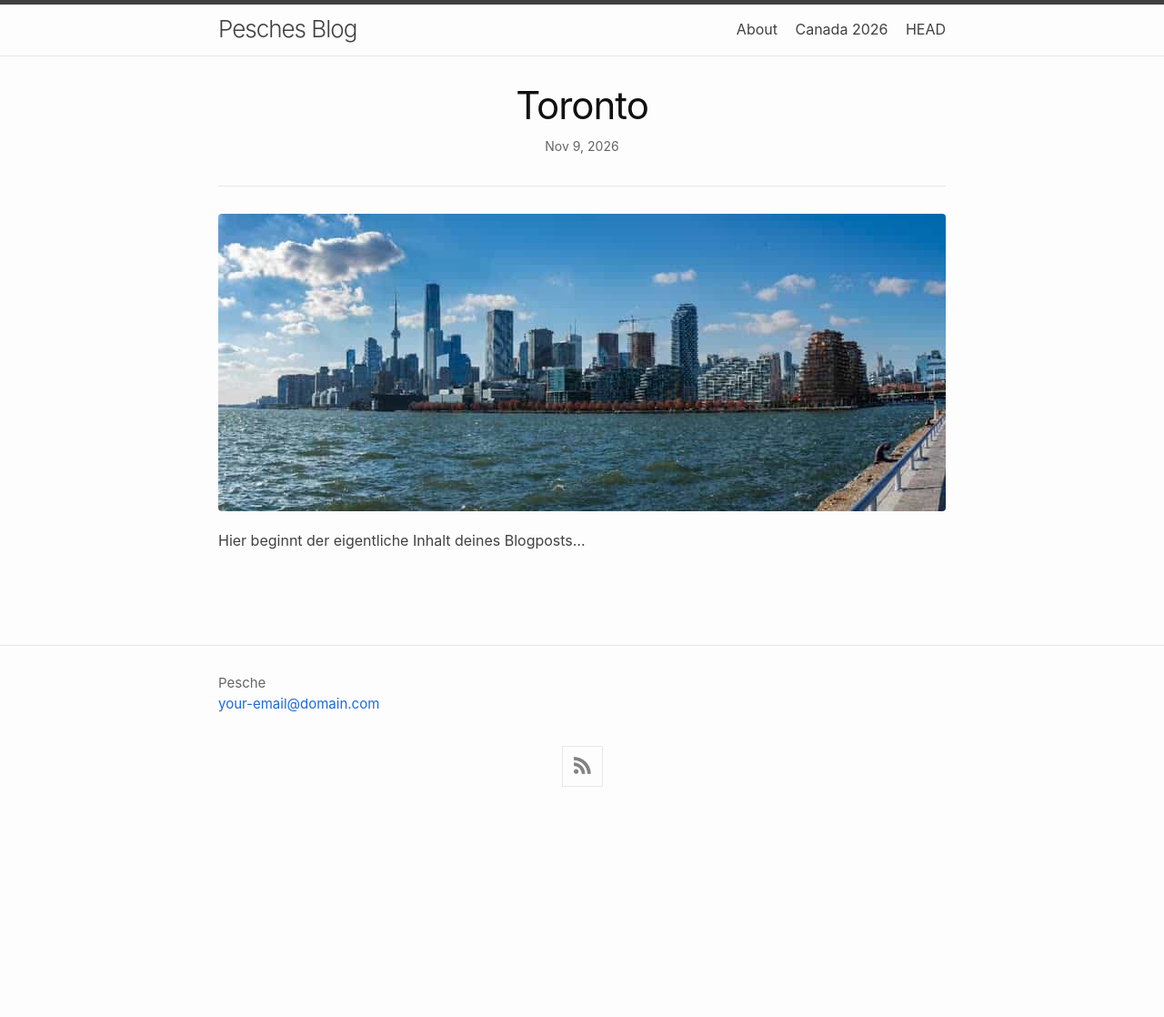
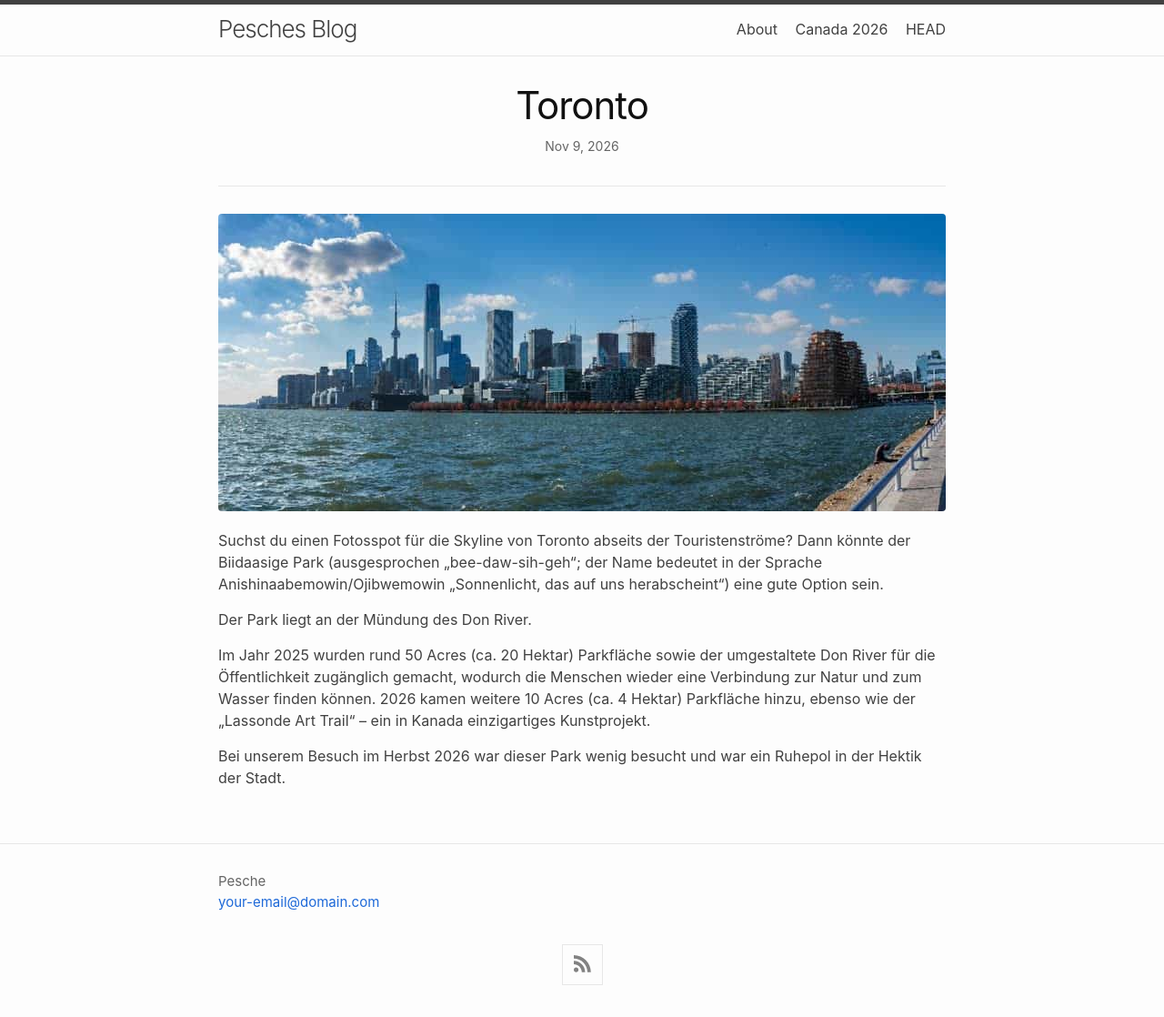
Before and after one commit to pesche71/pesche71.github.io, a Jekyll site: the page built from _posts/2026-11-09-toronto.md, in a window 1280 px wide. Shown: the whole page at 91% size. Built offline with Jekyll 4.4.1, drawn with Linux system fonts in a browser that asks for light colours; nearby versions of some CDN libraries; before the commit the page ends 900 px from its top, so only the background shows below that.

Commit message:
korrektur_toronto_post

```diff
--- a/_posts/2026-11-09-toronto.md
+++ b/_posts/2026-11-09-toronto.md
@@ -2,8 +2,16 @@
 layout: pic
 title: "Toronto"
 date: 2026-11-09
-categories: jekyll
+categories: kanada
 image: /assets/images/toronto_web.jpg
 ---
 
-Hier beginnt der eigentliche Inhalt deines Blogposts...
+Suchst du einen Fotosspot für die Skyline von Toronto abseits der Touristenströme? Dann könnte der Biidaasige Park (ausgesprochen „bee-daw-sih-geh“; der Name bedeutet in der Sprache Anishinaabemowin/Ojibwemowin „Sonnenlicht, das auf uns herabscheint“) eine gute Option sein.
+
+Der Park liegt an der Mündung des Don River.
+
+Im Jahr 2025 wurden rund 50 Acres (ca. 20 Hektar) Parkfläche sowie der umgestaltete Don River für die Öffentlichkeit zugänglich gemacht, wodurch die Menschen wieder eine Verbindung zur Natur und zum Wasser finden können. 2026 kamen weitere 10 Acres (ca. 4 Hektar) Parkfläche hinzu, ebenso wie der „Lassonde Art Trail“ – ein in Kanada einzigartiges Kunstprojekt.
+
+
+
+Bei unserem Besuch im Herbst 2026 war dieser Park wenig besucht und war ein Ruhepol in der Hektik der Stadt.
```
Also changed, not shown: 1 other file.
